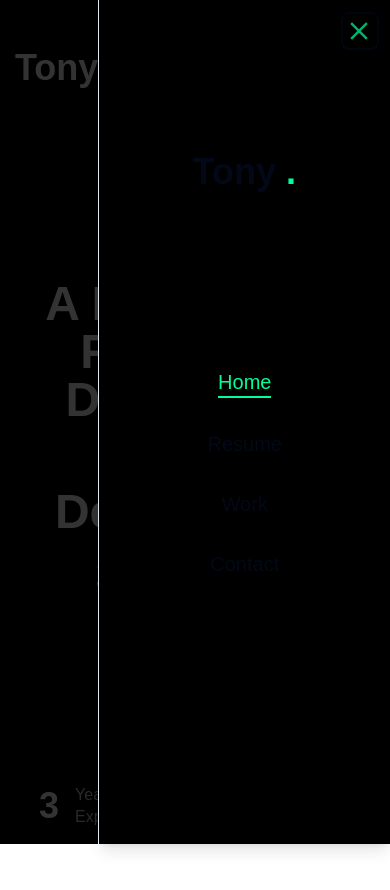
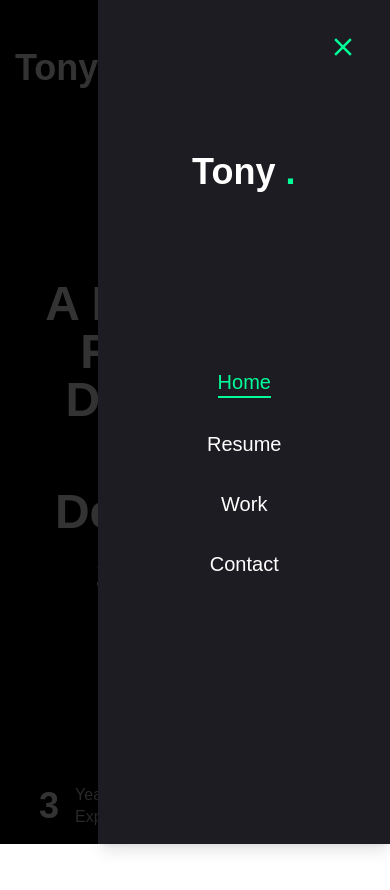
Before and after one commit to Tony-kan/portfolio_v3, a Next.js app: page / in a window 390 px wide. Both pictures are taken after a click on the button 359 px from the left and 68 px from the top of the page. Shown: the top 890 px of the page. Built offline with nearby package versions, Linux system fonts and the light colour scheme.

Commit message:
MobileNav : modified the nav to blend with the theme

```diff
--- a/components/MobileNav.tsx
+++ b/components/MobileNav.tsx
@@ -11,10 +11,10 @@
   const pathname = usePathname();
   return (
     <Sheet>
-      <SheetTrigger className="flex justify-center items-center">
+      <SheetTrigger className="flex justify-center items-center ">
         <CiMenuFries className="text-[32px] text-accent" />
       </SheetTrigger>
-      <SheetContent className="flex flex-col">
+      <SheetContent className="flex flex-col text-white">
         {/* logo */}
         <div className="mt-32 mb-40 text-center text-2xl">
           <Link href="/">
--- a/components/ui/sheet.tsx
+++ b/components/ui/sheet.tsx
@@ -32,7 +32,7 @@
 SheetOverlay.displayName = SheetPrimitive.Overlay.displayName;
 
 const sheetVariants = cva(
-  "fixed z-50 gap-4 bg-background p-6 shadow-lg transition ease-in-out data-[state=closed]:duration-300 data-[state=open]:duration-500 data-[state=open]:animate-in data-[state=closed]:animate-out",
+  "fixed z-50 gap-4 bg-primary p-6 shadow-lg transition ease-in-out data-[state=closed]:duration-300 data-[state=open]:duration-500 data-[state=open]:animate-in data-[state=closed]:animate-out",
   {
     variants: {
       side: {
@@ -41,7 +41,7 @@
           "inset-x-0 bottom-0 border-t data-[state=closed]:slide-out-to-bottom data-[state=open]:slide-in-from-bottom",
         left: "inset-y-0 left-0 h-full w-3/4 border-r data-[state=closed]:slide-out-to-left data-[state=open]:slide-in-from-left sm:max-w-sm",
         right:
-          "inset-y-0 right-0 h-full w-3/4 border-l data-[state=closed]:slide-out-to-right data-[state=open]:slide-in-from-right sm:max-w-sm",
+          "inset-y-0 right-0 h-full w-3/4 data-[state=closed]:slide-out-to-right data-[state=open]:slide-in-from-right sm:max-w-sm",
       },
     },
     defaultVariants: {
@@ -65,7 +65,7 @@
       className={cn(sheetVariants({ side }), className)}
       {...props}
     >
-      <SheetPrimitive.Close className="absolute right-4 top-4 rounded-sm opacity-70 ring-offset-background transition-opacity hover:opacity-100 focus:outline-none focus:ring-2 focus:ring-ring focus:ring-offset-2 disabled:pointer-events-none data-[state=open]:bg-secondary">
+      <SheetPrimitive.Close className="absolute right-8 top-8 transition-opacity outline-none">
         {/* <X className="h-4 w-4 text-3xl text-accent" /> */}
         <IoMdClose className="text-3xl text-accent" />
         <span className="sr-only">Close</span>
```
